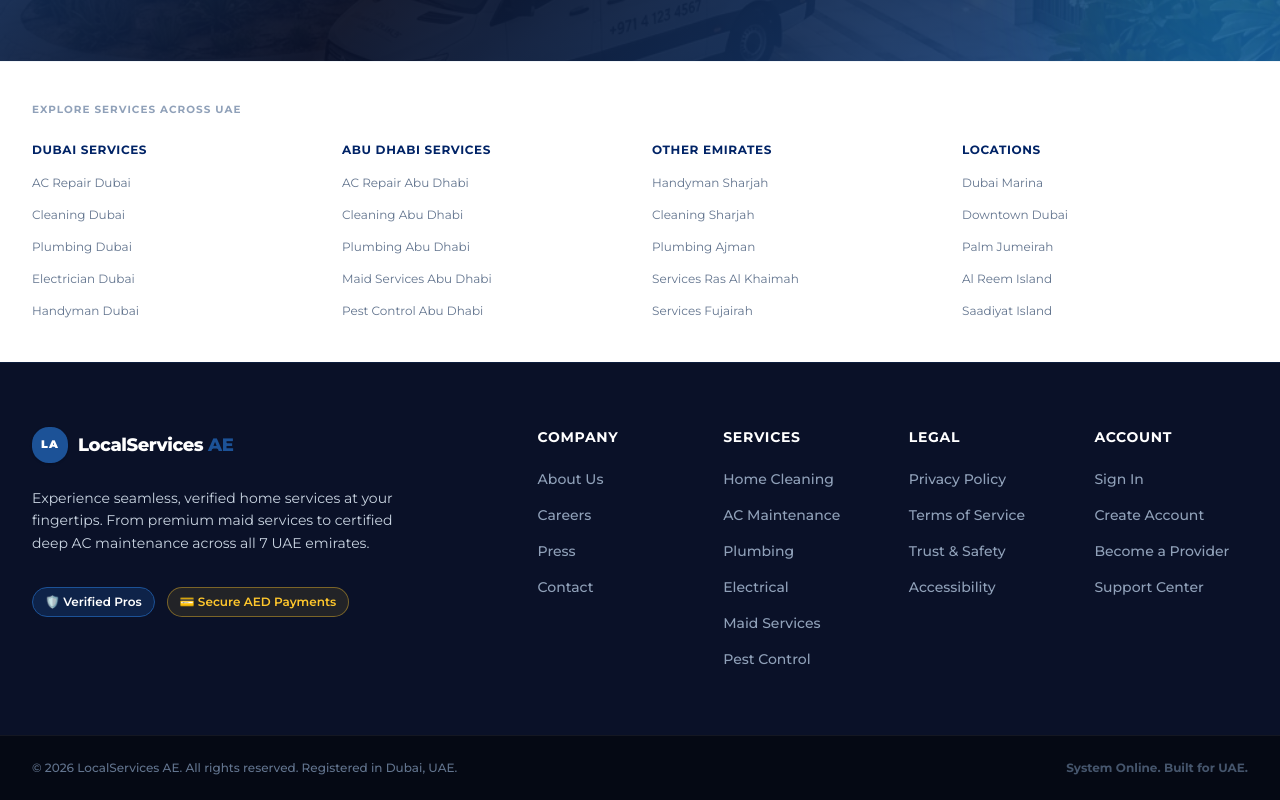
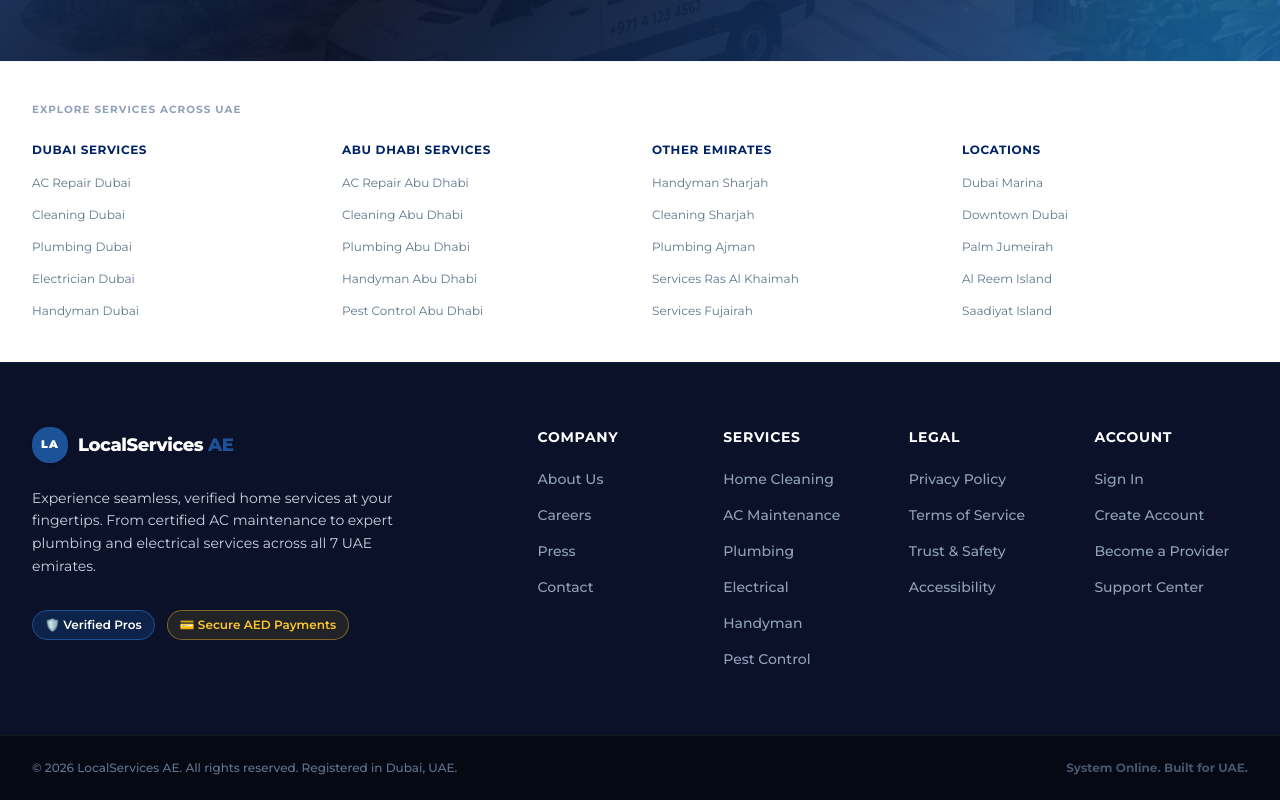
Before and after one commit to Zubairmuhammad476/LocalServices, a Next.js app: page /contact in a window 1280 px wide. Shown: the part 3871-4671 px from the top of the page. Built offline with nearby package versions, Linux system fonts and the light colour scheme.

Commit message:
Deploy latest frontend changes to Vercel

```diff
--- a/src/app/(marketing)/page.tsx
+++ b/src/app/(marketing)/page.tsx
@@ -37,8 +37,7 @@
     desc: "Fix leaks, unblock drains, and replace fittings same-day. Our licensed plumbers arrive with parts — no second visit required." },
   { name: "Electrical",      slug: "electrical",      icon: "⚡", bookings: "5,400+",  altTag: "DEWA-approved electrician installing wiring in Sharjah apartment, UAE",
     desc: "DEWA-approved wiring, fault finding, and smart-home installation. All work is certified and insured for your complete peace of mind." },
-  { name: "Maid Services",   slug: "maid-services",   icon: "🏠", bookings: "9,800+",  altTag: "Background-checked maid providing housekeeping in Dubai villa, UAE",
-    desc: "Trusted, background-checked housekeepers on a weekly or monthly plan. Book in 2 minutes and confirm in under 2 minutes." },
+
   { name: "Pest Control",    slug: "pest-control",    icon: "🛡️", bookings: "4,200+",  altTag: "Municipality-approved pest control specialist treating Dubai apartment, UAE",
     desc: "Municipality-approved treatments that eliminate pests in one visit. Zero-recurrence guarantee within 60 days — or we return free." },
   { name: "Handyman",        slug: "handyman",        icon: "🛠️", bookings: "7,600+",  altTag: "Handyman assembling IKEA furniture in Dubai apartment, UAE",
@@ -73,11 +72,7 @@
     text: "Electrical installation was completed by a DEWA-approved engineer in 4 hours. All certification documents were provided on the same day. Highly recommended.",
     initials: "MQ", color: "from-amber-500 to-orange-500",
   },
-  {
-    name: "Priya Nair", emirate: "Al Nahda, Sharjah", service: "Maid Services", rating: 5,
-    text: "Maid Services provides a background-checked professional every Tuesday. Booking confirmation occurs in under 2 minutes. My home has never been this clean.",
-    initials: "PN", color: "from-green-600 to-teal-500",
-  },
+
 ];
 
 const FAQ_ITEMS = [
@@ -109,7 +104,7 @@
   { label: "Plumbing Dubai",          href: "/services/dubai/plumbing" },
   { label: "Handyman Sharjah",        href: "/services/sharjah/handyman" },
   { label: "Electrical Dubai",        href: "/services/dubai/electrical" },
-  { label: "Maid Services Abu Dhabi", href: "/services/abu-dhabi/maid-services" },
+
   { label: "Pest Control Dubai",      href: "/services/dubai/pest-control" },
   { label: "Landscaping Sharjah",     href: "/services/sharjah/landscaping" },
 ];
--- a/src/app/services/[[...slug]]/page.tsx
+++ b/src/app/services/[[...slug]]/page.tsx
@@ -115,17 +115,18 @@
 
   const CITY_SERVICES = [
     { id: 101, name: 'Home Cleaning',  slug: `services/${location}/home-cleaning`,  base_price: '149', design_layout: 'sub_service_layout', image_url: null },
-    { id: 102, name: 'Maid Services',  slug: `services/${location}/maid-services`,  base_price: '199', design_layout: 'sub_service_layout', image_url: null },
-    { id: 103, name: 'AC Maintenance', slug: `services/${location}/ac-maintenance`, base_price: '249', design_layout: 'sub_service_layout', image_url: null },
-    { id: 104, name: 'Plumbing',       slug: `services/${location}/plumbing`,       base_price: '199', design_layout: 'sub_service_layout', image_url: null },
-    { id: 105, name: 'Electrical',     slug: `services/${location}/electrical`,     base_price: '199', design_layout: 'sub_service_layout', image_url: null },
-    { id: 106, name: 'Painting',       slug: `services/${location}/painting`,       base_price: '349', design_layout: 'sub_service_layout', image_url: null },
-    { id: 107, name: 'Carpentry',      slug: `services/${location}/carpentry`,      base_price: '299', design_layout: 'sub_service_layout', image_url: null },
-    { id: 108, name: 'Pest Control',   slug: `services/${location}/pest-control`,   base_price: '299', design_layout: 'sub_service_layout', image_url: null },
-    { id: 109, name: 'Handyman',       slug: `services/${location}/handyman`,       base_price: '149', design_layout: 'sub_service_layout', image_url: null },
-    { id: 110, name: 'Landscaping',    slug: `services/${location}/landscaping`,    base_price: '399', design_layout: 'sub_service_layout', image_url: null },
-    { id: 111, name: 'Deep Cleaning',  slug: `services/${location}/deep-cleaning`,  base_price: '249', design_layout: 'sub_service_layout', image_url: null },
-    { id: 112, name: 'Move-In',        slug: `services/${location}/move-in`,        base_price: '349', design_layout: 'sub_service_layout', image_url: null },
+    { id: 102, name: 'AC Maintenance', slug: `services/${location}/ac-maintenance`, base_price: '249', design_layout: 'sub_service_layout', image_url: null },
+    { id: 103, name: 'Plumbing',       slug: `services/${location}/plumbing`,       base_price: '199', design_layout: 'sub_service_layout', image_url: null },
+    { id: 104, name: 'Electrical',     slug: `services/${location}/electrical`,     base_price: '199', design_layout: 'sub_service_layout', image_url: null },
+    { id: 105, name: 'Painting',       slug: `services/${location}/painting`,       base_price: '349', design_layout: 'sub_service_layout', image_url: null },
+    { id: 106, name: 'Carpentry',      slug: `services/${location}/carpentry`,      base_price: '299', design_layout: 'sub_service_layout', image_url: null },
+    { id: 107, name: 'Pest Control',   slug: `services/${location}/pest-control`,   base_price: '299', design_layout: 'sub_service_layout', image_url: null },
+    { id: 108, name: 'Handyman',       slug: `services/${location}/handyman`,       base_price: '149', design_layout: 'sub_service_layout', image_url: null },
+    { id: 109, name: 'Landscaping',    slug: `services/${location}/landscaping`,    base_price: '399', design_layout: 'sub_service_layout', image_url: null },
+    { id: 110, name: 'Deep Cleaning',  slug: `services/${location}/deep-cleaning`,  base_price: '249', design_layout: 'sub_service_layout', image_url: null },
+    { id: 111, name: 'Pool Services',  slug: `services/${location}/pool`,           base_price: '299', design_layout: 'sub_service_layout', image_url: null },
+    { id: 112, name: 'Renovation',     slug: `services/${location}/renovation`,     base_price: '499', design_layout: 'sub_service_layout', image_url: null },
+    { id: 113, name: 'Waterproofing',  slug: `services/${location}/waterproofing`,  base_price: '349', design_layout: 'sub_service_layout', image_url: null },
   ];
 
   return {
--- a/src/components/layout/SiteFooter.tsx
+++ b/src/components/layout/SiteFooter.tsx
@@ -25,7 +25,7 @@
       { label: "AC Maintenance",  href: "/services/dubai/ac-maintenance" },
       { label: "Plumbing",        href: "/services/dubai/plumbing" },
       { label: "Electrical",      href: "/services/dubai/electrical" },
-      { label: "Maid Services",   href: "/services/dubai/maid-services" },
+      { label: "Handyman",        href: "/services/dubai/handyman" },
       { label: "Pest Control",    href: "/services/dubai/pest-control" },
     ],
     Legal: [
@@ -59,7 +59,7 @@
         { label: "AC Repair Abu Dhabi",     href: "/services/abu-dhabi/ac-maintenance" },
         { label: "Cleaning Abu Dhabi",      href: "/services/abu-dhabi/home-cleaning" },
         { label: "Plumbing Abu Dhabi",      href: "/services/abu-dhabi/plumbing" },
-        { label: "Maid Services Abu Dhabi", href: "/services/abu-dhabi/maid-services" },
+        { label: "Handyman Abu Dhabi",      href: "/services/abu-dhabi/handyman" },
         { label: "Pest Control Abu Dhabi",  href: "/services/abu-dhabi/pest-control" },
       ],
     },
@@ -141,7 +141,7 @@
                 </span>
               </Link>
               <p className="mt-6 text-sm font-light leading-relaxed text-slate-300 max-w-sm">
-                Experience seamless, verified home services at your fingertips. From premium maid services to certified deep AC maintenance across all 7 UAE emirates.
+                Experience seamless, verified home services at your fingertips. From certified AC maintenance to expert plumbing and electrical services across all 7 UAE emirates.
               </p>
 
               {/* Trust badges */}
--- a/src/components/templates/ServicePageTemplate.tsx
+++ b/src/components/templates/ServicePageTemplate.tsx
@@ -25,8 +25,7 @@
 const SERVICE_CARD_IMAGES: Record<string, string> = {
   'cleaning':       '/assets/images/services/home-cleaning.webp',
   'home-cleaning':  '/assets/images/services/home-cleaning.webp',
-  'maid':           '/assets/images/services/maid-services.webp',
-  'maid-services':  '/assets/images/services/maid-services.webp',
+
   'ac':             '/assets/images/services/ac-maintenance.webp',
   'ac-maintenance': '/assets/images/services/ac-maintenance.webp',
   'plumbing':       '/assets/images/services/plumbing.webp',
--- a/src/components/templates/ServicesHubTemplate.tsx
+++ b/src/components/templates/ServicesHubTemplate.tsx
@@ -13,12 +13,7 @@
     img: '/assets/images/services/home-cleaning.webp',
     desc: 'Professional home cleaning in Dubai using HEPA-filtered vacuums and eco-safe products. Trained maids sanitize every room to hotel-grade standards — book same-day.',
   },
-  {
-    name: 'Maid Services',
-    slug: 'services/dubai/maid-services',
-    img: '/assets/images/services/maid-services.webp',
-    desc: 'Background-checked housekeepers available on weekly or monthly plans across all 7 UAE Emirates. Booking confirmation in under 2 minutes.',
-  },
+
   {
     name: 'AC Maintenance',
     slug: 'services/dubai/ac-maintenance',
@@ -73,12 +68,7 @@
     img: '/assets/images/services/deep-cleaning.webp',
     desc: 'Intensive deep-cleaning of all surfaces, grout, kitchen appliances and bathroom fixtures. Ideal for move-in, move-out or seasonal sanitization in UAE.',
   },
-  {
-    name: 'Move-In',
-    slug: 'services/dubai/move-in',
-    img: '/assets/images/services/move-in.webp',
-    desc: 'End-to-end relocation assistance across UAE — professional packing, secure transport and full setup in your new home. Stress-free moving guaranteed.',
-  },
+
 ];
 
 // ── Emirates — each with its own photorealistic background image ───────────────
@@ -293,7 +283,7 @@
                     From <strong className="text-slate-900">emergency AC repair</strong> and <strong className="text-slate-900">same-day plumbing</strong> to scheduled deep-cleaning and villa painting, our platform handles bookings in under 2 minutes. Transparent AED pricing means no hidden fees — the quote you see is the price you pay.
                   </p>
                   <p>
-                    We serve over <strong className="text-slate-900">80 neighborhoods</strong> including JVC, Palm Jumeirah, Al Reem Island, Mirdif, Saadiyat Island and Downtown Dubai. Whether you need a one-time handyman or a monthly maid plan, our <strong className="text-slate-900">7-day satisfaction guarantee</strong> ensures you are 100% protected.
+                    We serve over <strong className="text-slate-900">80 neighborhoods</strong> including JVC, Palm Jumeirah, Al Reem Island, Mirdif, Saadiyat Island and Downtown Dubai. Whether you need a one-time handyman or recurring deep cleaning, our <strong className="text-slate-900">7-day satisfaction guarantee</strong> ensures you are 100% protected.
                   </p>
                 </div>
 
@@ -391,7 +381,7 @@
               {[
                 {
                   q: 'What home services do you offer in Dubai and Abu Dhabi?',
-                  a: 'We offer 12+ professional home services including AC maintenance, home cleaning, plumbing, electrical, painting, pest control, carpentry, landscaping, maid services, deep cleaning, handyman and move-in assistance. All services are available across Dubai, Abu Dhabi, Sharjah and all 7 UAE Emirates.',
+                  a: 'We offer 13 professional home services including AC maintenance, home cleaning, deep cleaning, plumbing, electrical, painting, carpentry, pest control, landscaping, pool services, renovation, waterproofing, glass & aluminum, and handyman services. All services are available across Dubai, Abu Dhabi, Sharjah and all 7 UAE Emirates.',
                 },
                 {
                   q: 'How quickly can a technician arrive at my home?',
--- a/src/components/ui/BookingModal.tsx
+++ b/src/components/ui/BookingModal.tsx
@@ -221,7 +221,7 @@
                   <option value="" style={{ background: '#1C5297' }}>Select a service...</option>
                   {[
                     'Home Cleaning',
-                    'Maid Services',
+                    'Deep Cleaning',
                     'AC Maintenance',
                     'Plumbing',
                     'Electrical',
@@ -229,7 +229,11 @@
                     'Carpentry',
                     'Pest Control',
                     'Handyman',
-                    'Deep Cleaning',
+                    'Landscaping',
+                    'Pool Services',
+                    'Renovation',
+                    'Waterproofing',
+                    'Glass & Aluminum',
                     'Other',
                   ].map((s) => (
                     <option key={s} value={s} style={{ background: '#1C5297' }}>{s}</option>
--- a/src/components/ui/HeroInlineForm.tsx
+++ b/src/components/ui/HeroInlineForm.tsx
@@ -7,14 +7,14 @@
 /* ------------------------------------------------------------------ */
 const SERVICES = [
   'AC Repair', 'AC Installation', 'AC Duct Cleaning', 'AC Gas Refill',
-  'Home Deep Cleaning', 'Regular Home Cleaning', 'Maid Services', 'Carpet Cleaning',
+  'Home Deep Cleaning', 'Regular Home Cleaning', 'Carpet Cleaning',
   'Plumbing', 'Pipe Leak Fix', 'Drain Unblocking', 'Water Heater Repair',
   'Electrical', 'DEWA Wiring', 'Electrical Fault Finding', 'Light Installation',
   'Handyman', 'Furniture Assembly', 'TV Wall Mounting', 'Curtain Fitting',
   'Pest Control', 'Cockroach Control', 'Termite Treatment', 'Bed Bug Removal',
   'Landscaping', 'Garden Maintenance', 'Artificial Grass', 'Tree Trimming',
   'Painting', 'Interior Painting', 'Exterior Painting', 'Wallpaper Fixing',
-  'Appliance Repair', 'Washing Machine Repair', 'Fridge Repair', 'Oven Repair',
+  'Carpentry', 'Pool Services', 'Renovation', 'Waterproofing',
 ];
 
 const LOCATIONS = [
--- a/src/components/ui/SearchBar.tsx
+++ b/src/components/ui/SearchBar.tsx
@@ -8,7 +8,7 @@
   { name: 'Home Cleaning',   slug: 'home-cleaning',   icon: '🧹' },
   { name: 'Plumbing',        slug: 'plumbing',        icon: '🔧' },
   { name: 'Electrical',      slug: 'electrical',      icon: '⚡' },
-  { name: 'Maid Services',   slug: 'maid-services',   icon: '🏠' },
+  { name: 'Painting',        slug: 'painting',        icon: '🎨' },
   { name: 'Pest Control',    slug: 'pest-control',    icon: '🛡️' },
   { name: 'Handyman',        slug: 'handyman',        icon: '🛠️' },
   { name: 'Landscaping',     slug: 'landscaping',     icon: '🌿' },
--- a/src/components/ui/ServicePowerGrid.tsx
+++ b/src/components/ui/ServicePowerGrid.tsx
@@ -19,7 +19,7 @@
   'ac-maintenance':  '/assets/images/services/ac-maintenance.webp',
   'plumbing':        '/assets/images/services/plumbing.webp',
   'electrical':      '/assets/images/services/electrical.webp',
-  'maid-services':   '/assets/images/services/maid-services.webp',
+  'painting':        '/assets/images/services/painting.webp',
   'pest-control':    '/assets/images/services/pest-control.webp',
   'handyman':        '/assets/images/services/handyman.webp',
   'landscaping':     '/assets/images/services/landscaping.webp',
--- a/src/components/ui/WhatsAppLeadForm.tsx
+++ b/src/components/ui/WhatsAppLeadForm.tsx
@@ -8,7 +8,6 @@
   'AC Cleaning',
   'Home Cleaning',
   'Deep Cleaning',
-  'Maid Services',
   'Plumbing',
   'Electrical',
   'Handyman',
@@ -16,7 +15,10 @@
   'Landscaping',
   'Painting',
   'Carpentry',
-  'Appliance Repair',
+  'Pool Services',
+  'Renovation',
+  'Waterproofing',
+  'Glass & Aluminum',
   'Water Tank Cleaning',
 ];
 
```
Also changed, not shown: src/components/templates/SubServiceTemplate.tsx (+6 -16 lines).
